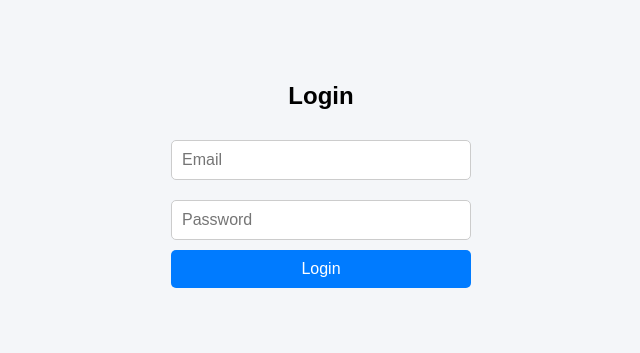
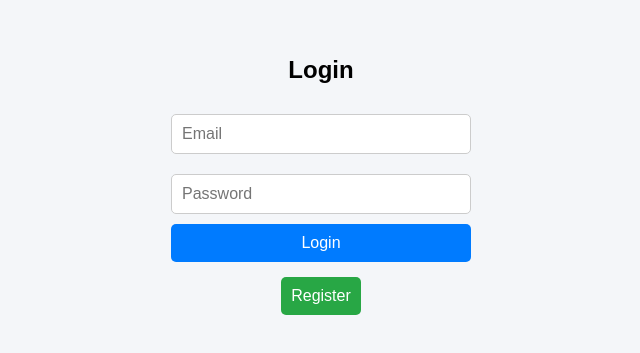
Before and after one commit to online-agrimercado/frontend1, a React (Create React App) app: page /frontend1/login in a window 1280 px wide. Shown: the part 215-568 px from the top of the page, without its empty margins (319-959 px from the left). Built offline with nearby package versions, Linux system fonts and the light colour scheme.

Commit message:
Improve Login Functionality

```diff
--- a/src/App.css
+++ b/src/App.css
@@ -225,3 +225,31 @@ h2 {
 .login-button:hover {
   background-color: #0056b3;
 }
+.register-button {
+  padding: 10px;
+  background-color: #28a745;
+  color: white;
+  border: none;
+  border-radius: 5px;
+  cursor: pointer;
+  font-size: 16px;
+  margin-top: 15px;
+  transition: background-color 0.3s;
+}
+
+.register-button:hover {
+  background-color: #218838;
+}
+
+
+.success-message {
+  color: green;
+  font-size: 16px;
+  margin-bottom: 15px;
+}
+
+.error-message {
+  color: red;
+  font-size: 16px;
+  margin-bottom: 15px;
+}
--- a/src/Login.js
+++ b/src/Login.js
@@ -3,39 +3,68 @@ import { useNavigate } from 'react-router-dom';
 import './App.css';
 
 const Login = ({ onLogin }) => {
-  const [credentials, setCredentials] = useState({ email: '', password: '' });
+  const [isRegister, setIsRegister] = useState(false);
+  const [credentials, setCredentials] = useState({ username: '', email: '', password: '' });
+  const [message, setMessage] = useState('');
   const [errorMessage, setErrorMessage] = useState('');
   const navigate = useNavigate();
 
   const handleChange = (e) => {
     const { name, value } = e.target;
-    setCredentials(prev => ({ ...prev, [name]: value }));
+    setCredentials((prev) => ({ ...prev, [name]: value }));
   };
 
   const handleSubmit = async (e) => {
     e.preventDefault();
+    const endpoint = isRegister ? '/api/register' : '/api/login';
     try {
-      const response = await fetch('https://f5c6-103-105-214-47.ngrok-free.app/api/login', {
+      const response = await fetch(`https://f5c6-103-105-214-47.ngrok-free.app${endpoint}`, {
         method: 'POST',
         headers: { 'Content-Type': 'application/json' },
         body: JSON.stringify(credentials),
       });
       const data = await response.json();
       if (!response.ok) {
-        throw new Error(data.message || 'Login failed');
+        if (isRegister && data.message === 'Email already exists') {
+          throw new Error('This email is already registered in the database.');
+        }
+        throw new Error(data.message || `${isRegister ? 'Registration' : 'Login'} failed`);
       }
-      onLogin();
-      navigate('/');
+      if (isRegister) {
+        setMessage('Successfully registered.');
+        setErrorMessage('');
+      } else {
+        setMessage('Successfully logged in.');
+        onLogin();
+        navigate('/');
+      }
+      setTimeout(() => setMessage(''), 3000);
+      if (isRegister) {
+        setIsRegister(false);
+      }
     } catch (error) {
       setErrorMessage(error.message);
+      setMessage('');
     }
   };
 
   return (
     <div className="auth-container">
-      <h2>Login</h2>
-      {errorMessage && <p className="error">{errorMessage}</p>}
+      <h2>{isRegister ? 'Register' : 'Login'}</h2>
+      {message && <p className="success-message">{message}</p>}
+      {errorMessage && <p className="error-message">{errorMessage}</p>}
       <form onSubmit={handleSubmit} className="login-form">
+        {isRegister && (
+          <input
+            type="text"
+            name="username"
+            placeholder="Username"
+            value={credentials.username}
+            onChange={handleChange}
+            required
+            className="input-field"
+          />
+        )}
         <input
           type="email"
           name="email"
@@ -54,8 +83,13 @@ const Login = ({ onLogin }) => {
           required
           className="input-field"
         />
-        <button type="submit" className="submit-button">Login</button>
+        <button type="submit" className="submit-button">
+          {isRegister ? 'Register' : 'Login'}
+        </button>
       </form>
+      <button onClick={() => setIsRegister(!isRegister)} className="register-button">
+        {isRegister ? 'Login' : 'Register'}
+      </button>
     </div>
   );
 };
```
Also changed, not shown: 1 other file (tests, documents, lock files or other folders).
